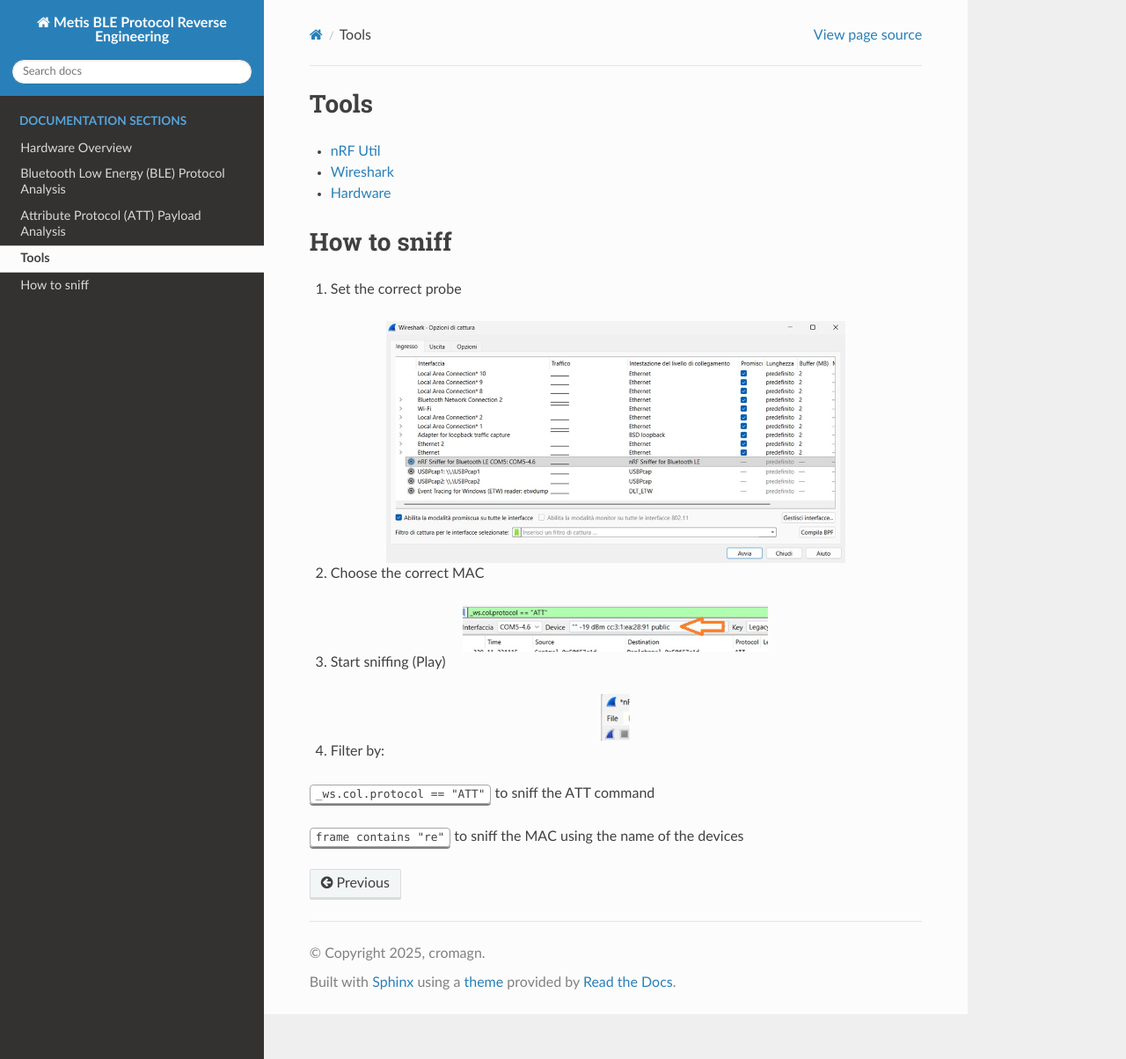
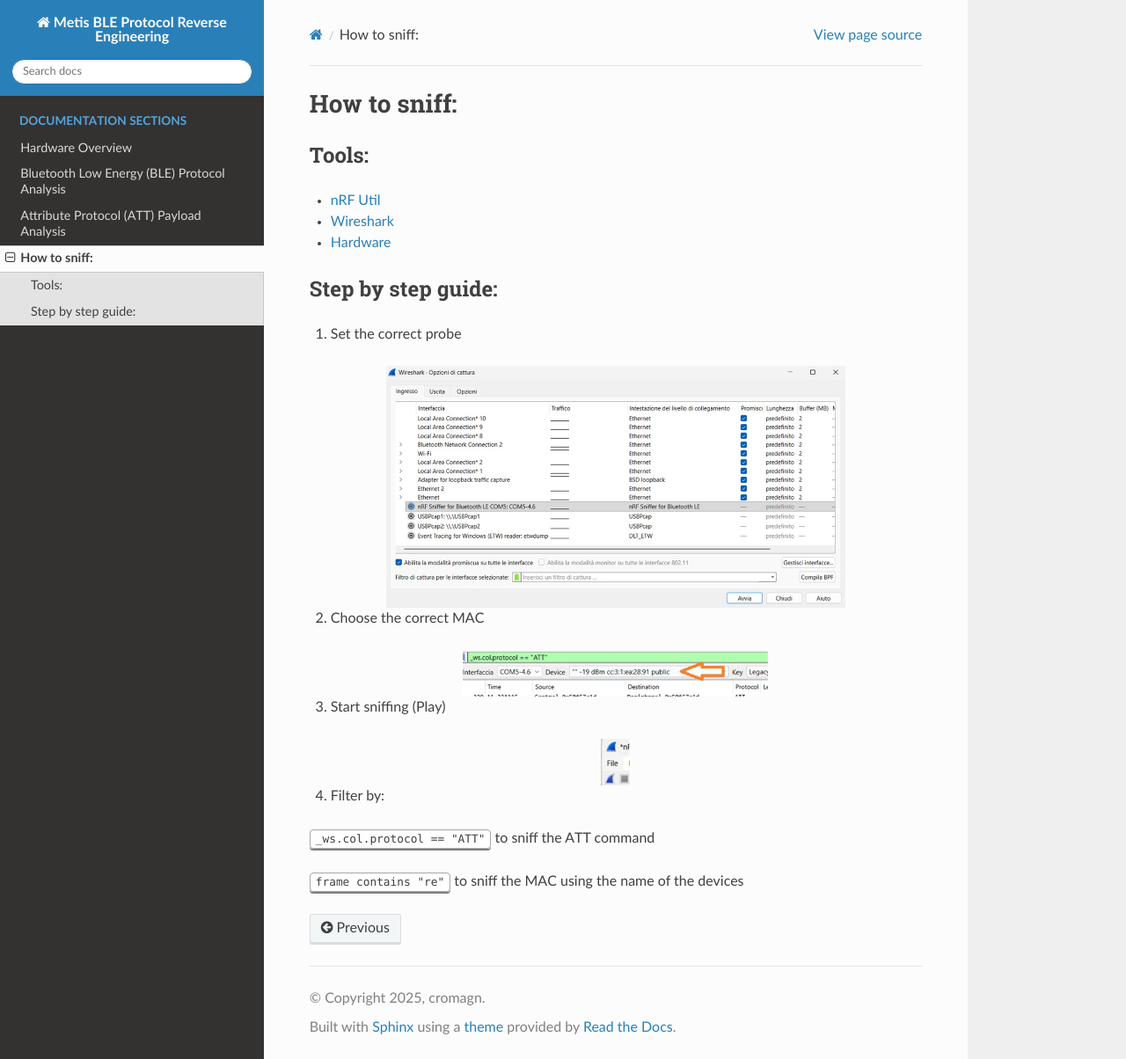
Before and after one commit to cromagn/metis-reaction-protocol, a Sphinx documentation site: the page built from docs/tools.rst, in a window 1280 px wide and 1204 px high. Shown: the whole window at 88% size. Built offline with Sphinx 7.4.7 and the Read the Docs theme 3.1.0, drawn with Linux system fonts in a browser that asks for light colours.

Commit message:
Update tools.rst

```diff
--- a/docs/tools.rst
+++ b/docs/tools.rst
@@ -1,7 +1,11 @@
 .. _tools:
 
-Tools
+How to sniff:
 ==========================================
+
+Tools:
+------
+
 - `nRF Util <https://www.nordicsemi.com/Products/Development-tools/nRF-Util>`_
 
 - `Wireshark <https://www.wireshark.org/>`_
@@ -9,8 +13,9 @@
 - `Hardware <https://it.aliexpress.com/item/1005009621898979.html>`_
 
 
-How to sniff
-============
+Step by step guide:
+-------------------
+
 1. Set the correct probe
 
 .. image:: _static/Howto_0.jpg
```
